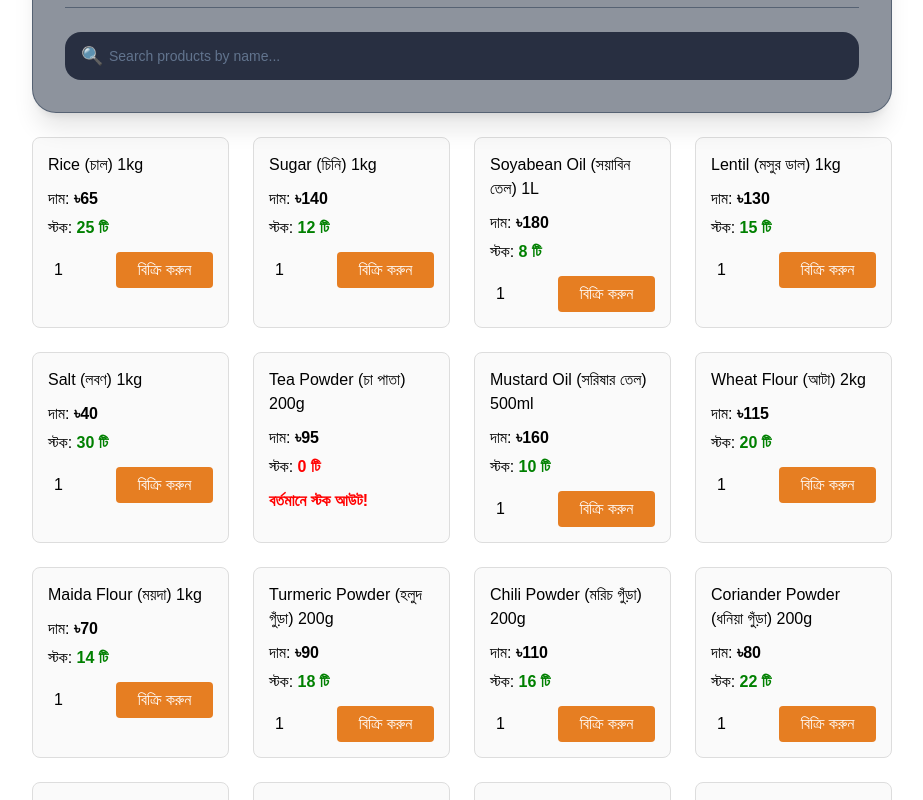
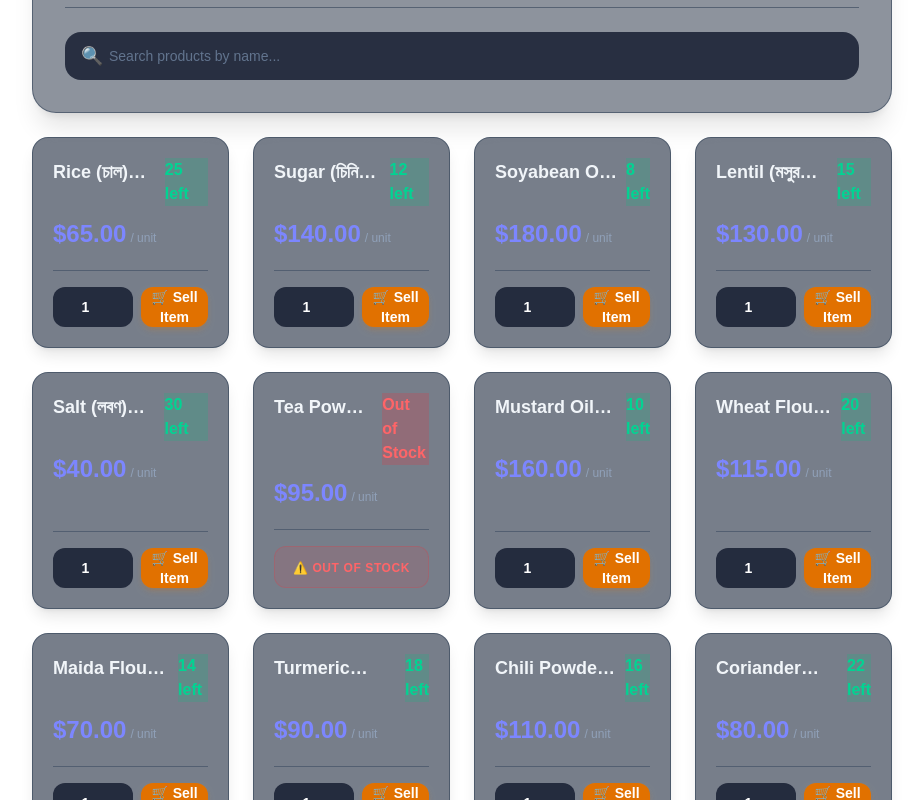
Before and after one commit to rezarajib/star-shop-management, a React (Vite) app: page / in a window 1280 px wide. Shown: the part 900-1700 px from the top of the page, without its empty margins (178-1101 px from the left). Built offline with nearby package versions, Linux system fonts and the light colour scheme.

Commit message:
feat: redesign Product card component with DaisyUI and Tailwind CSS

```diff
--- a/src/pages/Products/Product.jsx
+++ b/src/pages/Products/Product.jsx
@@ -3,33 +3,69 @@ import React, { useState } from 'react';
 function Product({ product, handleCheckout }) {
   const [sellQty, setSellQty] = useState(1);
 
+  const onCheckoutClick = () => {
+    handleCheckout(product.id, sellQty);
+    setSellQty(1); // Reset quantity back to 1 after checkout
+  };
+
   return (
-    <div style={{ border: '1px solid #ddd', padding: '15px', borderRadius: '8px', backgroundColor: '#fafafa' }}>
-      <h3 style={{ margin: '0 0 10px 0' }}>{product.name}</h3>
-      <p style={{ margin: '5px 0' }}>দাম: <strong>৳{product.price}</strong></p>
-      <p style={{ margin: '5px 0' }}>
-        স্টক: <strong style={{ color: product.stock > 0 ? 'green' : 'red' }}>{product.stock} টি</strong>
-      </p>
+    <div className="bg-slate-800/60 border border-slate-700/60 rounded-2xl p-5 shadow-lg backdrop-blur-md flex flex-col justify-between hover:border-indigo-500/50 hover:shadow-indigo-500/10 transition-all duration-200">
 
+      {/* Product Details Header */}
+      <div className="space-y-3">
+        <div className="flex items-start justify-between gap-2">
+          <h3 className="font-bold text-lg text-slate-100 line-clamp-1">{product.name}</h3>
+
+          {/* Stock Badge */}
           {product.stock > 0 ? (
-        <div style={{ display: 'flex', gap: '8px', marginTop: '12px' }}>
+            <span className="badge badge-success badge-sm bg-emerald-500/20 text-emerald-400 border-emerald-500/30 font-semibold">
+              {product.stock} left
+            </span>
+          ) : (
+            <span className="badge badge-error badge-sm bg-red-500/20 text-red-400 border-red-500/30 font-semibold">
+              Out of Stock
+            </span>
+          )}
+        </div>
+
+        {/* Price Tag */}
+        <div className="flex items-baseline gap-1">
+          <span className="text-2xl font-extrabold text-indigo-400">${product.price.toFixed(2)}</span>
+          <span className="text-xs text-slate-400 font-medium">/ unit</span>
+        </div>
+      </div>
+
+      {/* Action Controls */}
+      <div className="mt-5 pt-4 border-t border-slate-700/50">
+        {product.stock > 0 ? (
+          <div className="flex items-center gap-2">
+            {/* Quantity Input */}
             <input
               type="number"
               min="1"
+              max={product.stock}
               value={sellQty}
               onChange={(e) => setSellQty(e.target.value)}
-            style={{ width: '60px', padding: '6px' }}
+              className="input input-bordered w-20 bg-slate-900/80 border-slate-700 text-white text-center focus:border-indigo-500 focus:outline-none h-10 text-sm font-semibold rounded-xl"
             />
+
+            {/* Sell / Checkout Button */}
             <button
-            onClick={() => handleCheckout(product.id, sellQty)}
-            style={{ backgroundColor: '#e67e22', color: 'white', border: 'none', padding: '6px 12px', borderRadius: '4px', cursor: 'pointer', flex: 1 }}
+              onClick={onCheckoutClick}
+              className="btn btn-primary flex-1 bg-amber-600 hover:bg-amber-500 border-none text-white shadow-md shadow-amber-600/20 h-10 min-h-0 text-sm font-semibold rounded-xl active:scale-95 transition-all"
             >
-            বিক্রি করুন
+              🛒 Sell Item
             </button>
           </div>
         ) : (
-        <p style={{ color: 'red', fontWeight: 'bold', margin: '10px 0 0 0' }}>বর্তমানে স্টক আউট!</p>
+          <div className="w-full text-center py-2 bg-red-500/10 border border-red-500/20 rounded-xl">
+            <span className="text-xs font-bold text-red-400 uppercase tracking-wider">
+              ⚠️ Out of Stock
+            </span>
+          </div>
         )}
+      </div>
+
     </div>
   );
 }
```
Lines whose indentation alone changed are shown as unchanged.
